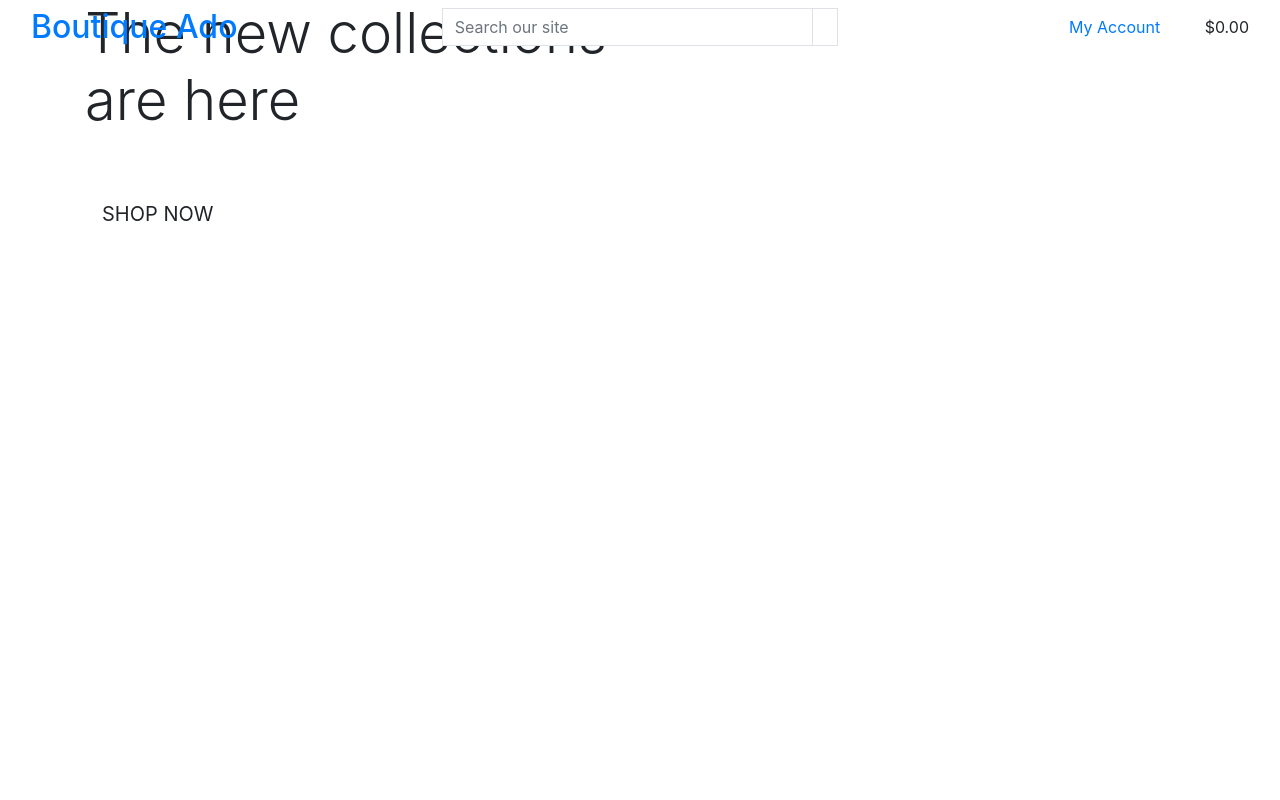
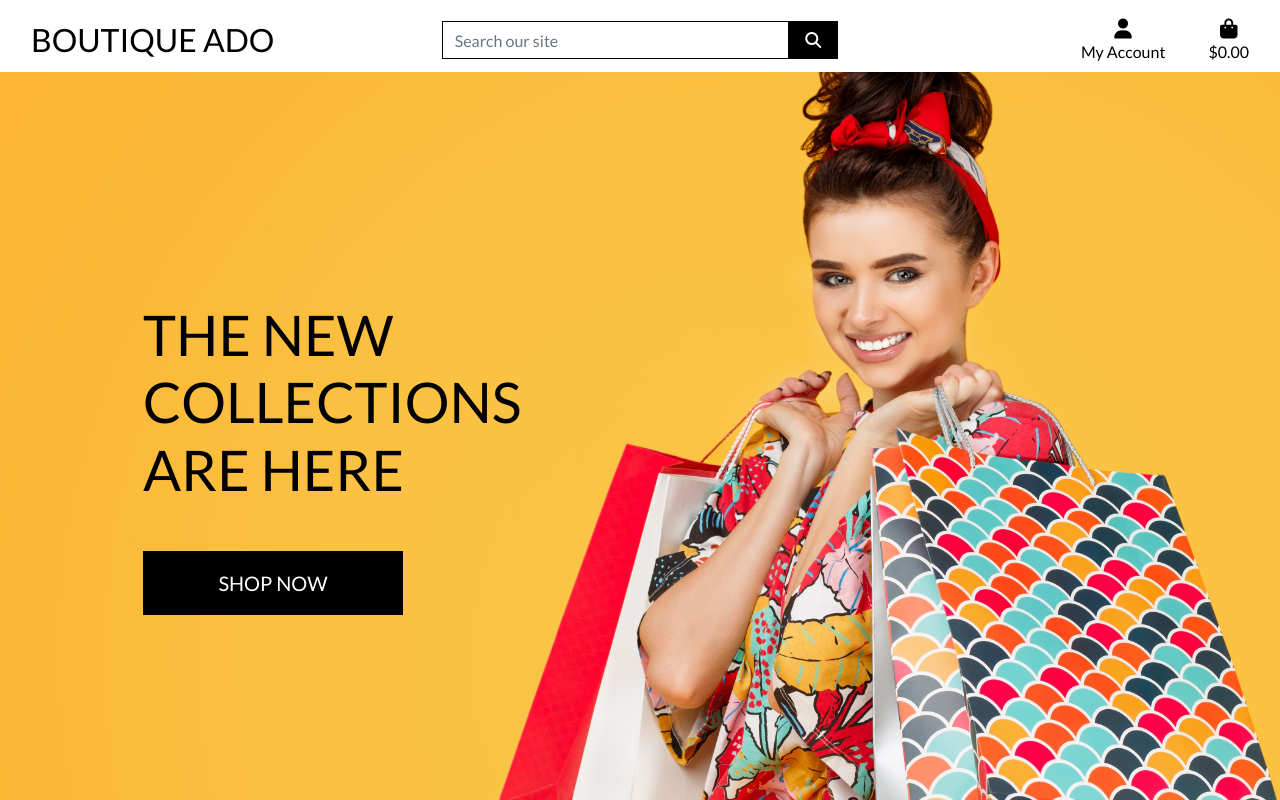
Before and after one commit to tony-reddington/boutique_ado_v1, a Django app: page / in a window 1280 px wide. Run offline with Django 3.2, Linux system fonts and the light colour scheme; some libraries are stand-ins or nearby versions.

Commit message:
Completing homepage header and css

```diff
--- a/boutique_ado/settings.py
+++ b/boutique_ado/settings.py
@@ -146,6 +146,10 @@ USE_TZ = True
 # https://docs.djangoproject.com/en/3.2/howto/static-files/
 
 STATIC_URL = '/static/'
+STATICFILES_DIRS = (os.path.join(BASE_DIR, 'static'),)
+
+MEDIA_URL = '/media/'
+MEDIA_ROOT = os.path.join(BASE_DIR, 'media')
 
 # Default primary key field type
 # https://docs.djangoproject.com/en/3.2/ref/settings/#default-auto-field
--- a/boutique_ado/urls.py
+++ b/boutique_ado/urls.py
@@ -15,9 +15,11 @@ Including another URLconf
 """
 from django.contrib import admin
 from django.urls import path, include
+from django.conf import settings
+from django.conf.urls.static import static
 
 urlpatterns = [
     path('admin/', admin.site.urls),
     path('accounts/', include('allauth.urls')),
     path('', include('home.urls')),
-]
+] + static(settings.MEDIA_URL, document_root=settings.MEDIA_ROOT)
--- a/home/views.py
+++ b/home/views.py
@@ -4,4 +4,5 @@ from django.shortcuts import render
 
 def index(request):
     """ A view to return the index page """
+
     return render(request, 'home/index.html')
--- /dev/null
+++ b/static/css/base.css
@@ -0,0 +1,81 @@
+html {
+    height: 100%;
+}
+
+body {
+    background: url('/media/homepage_background_cropped.jpg') no-repeat center center fixed;
+    background-size: cover;
+    height: calc(100vh - 164px);
+    color: #555;
+    font-family: 'Lato';
+}
+
+/* from Bulma */
+.icon {
+    align-items: center;
+    display: inline-flex;
+    justify-content: center;
+    height: 1.5rem;
+    width: 1.5rem;
+}
+
+.logo-font {
+    text-transform: uppercase;
+}
+
+.main-logo-link {
+    width: fit-content;
+}
+
+.shop-now-button {
+    background: black;
+    color: white;
+    min-width: 260px;
+}
+
+.btn-black {
+    background: black;
+    color: white;
+}
+
+.shop-now-button:hover,
+.shop-now-button:active,
+.shop-now-button:focus,
+.btn-black:hover,
+.btn-black:active,
+.btn-black:focus {
+    background: #222;
+    color: white;
+}
+
+.text-black {
+    color: #000 !important;
+}
+
+.border-black {
+    border: 1px solid black !important;
+}
+
+/* -------------------------------- Media Queries */
+
+/* Slightly larger container on xl screens */
+@media (min-width: 1200px) {
+  .container {
+    max-width: 80%;
+  }
+}
+
+/* fixed top navbar only on medium and up */
+@media (min-width: 992px) {
+    .fixed-top-desktop-only {
+        position: fixed;
+        top: 0;
+        right: 0;
+        left: 0;
+        z-index: 1030;
+    }
+
+    .header-container {
+        padding-top: 164px;
+    }
+}
--- a/templates/base.html
+++ b/templates/base.html
@@ -14,12 +14,15 @@
 
     {% block corecss %}
         <link rel="stylesheet" href="https://stackpath.bootstrapcdn.com/bootstrap/4.4.1/css/bootstrap.min.css" integrity="sha384-Vkoo8x4CGsO3+Hhxv8T/Q5PaXtkKtu6ug5TOeNV6gBiFeWPGFN9MuhOf23Q9Ifjh" crossorigin="anonymous">
+        <link rel="stylesheet" href="https://fonts.googleapis.com/css2?family=Lato&display=swap">
+        <link rel="stylesheet" href="{% static 'css/base.css' %}">
     {% endblock %}
 
     {% block extra_css %}
     {% endblock %}
 
     {% block corejs %}
+        <script src="https://kit.fontawesome.com/8d1b6cd18c.js" crossorigin="anonymous"></script>
         <script src="https://code.jquery.com/jquery-3.4.1.slim.min.js" integrity="sha384-J6qa4849blE2+poT4WnyKhv5vZF5SrPo0iEjwBvKU7imGFAV0wwj1yYfoRSJoZ+n" crossorigin="anonymous"></script>
         <script src="https://cdn.jsdelivr.net/npm/popper.js@1.16.0/dist/umd/popper.min.js" integrity="sha384-Q6E9RHvbIyZFJoft+2mJbHaEWldlvI9IOYy5n3zV9zzTtmI3UksdQRVvoxMfooAo" crossorigin="anonymous"></script>
         <script src="https://stackpath.bootstrapcdn.com/bootstrap/4.4.1/js/bootstrap.min.js" integrity="sha384-wfSDF2E50Y2D1uUdj0O3uMBJnjuUD4Ih7YwaYd1iqfktj0Uod8GCExl3Og8ifwB6" crossorigin="anonymous"></script>
@@ -32,7 +35,7 @@
   </head>
   <body>
     <header class="container-fluid fixed-top">
-      <div class="row">
+      <div id="topnav" class="row bg-white pt-lg-2 d-none d-lg-flex">
         <div class="col-12 col-lg-4 my-auto py-1 py-lg-0 text-center text-lg-left">
           <a href="{% url 'home' %}" class="nav-link main-logo-link">
               <h2 class="logo-font text-black my-0"><stong>Boutique</stong> Ado</h2></a>
@@ -74,7 +77,7 @@
               </div>
             </li>
             <li class="list-inline-item">
-              <a class="{% if grand_total %}text-info font-weight-bold{% else %}text-black{% endif %} nav-link href="">
+              <a class="{% if grand_total %}text-info font-weight-bold{% else %}text-black{% endif %} nav-link" href="">
                 <div class="text-center">
                   <div><i class="fas fa-shopping-bag fa-lg"></i></div>
                   <p class="my-0">
```
Also changed, not shown: media/homepage_background_cropped.jpg (added).
